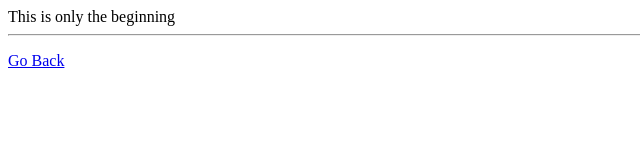
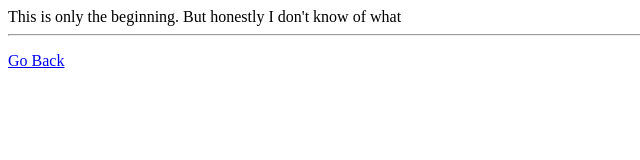
Before and after one commit to cbtanner/cbtanner.github.io, a plain HTML site: page about.html in a window 1280 px wide. Shown: the whole page, without its empty margins (0-640 px from the left). Drawn offline with Linux system fonts and the light colour scheme.

Commit message:
Update about.html

```diff
--- a/about.html
+++ b/about.html
@@ -6,7 +6,7 @@
     <title>All About Me</title>
 </head>
 <body>
-    This is only the beginning
+    This is only the beginning. But honestly I don't know of what
 <hr>
 <p><a href="index.html">Go Back</a></p>
 
```
